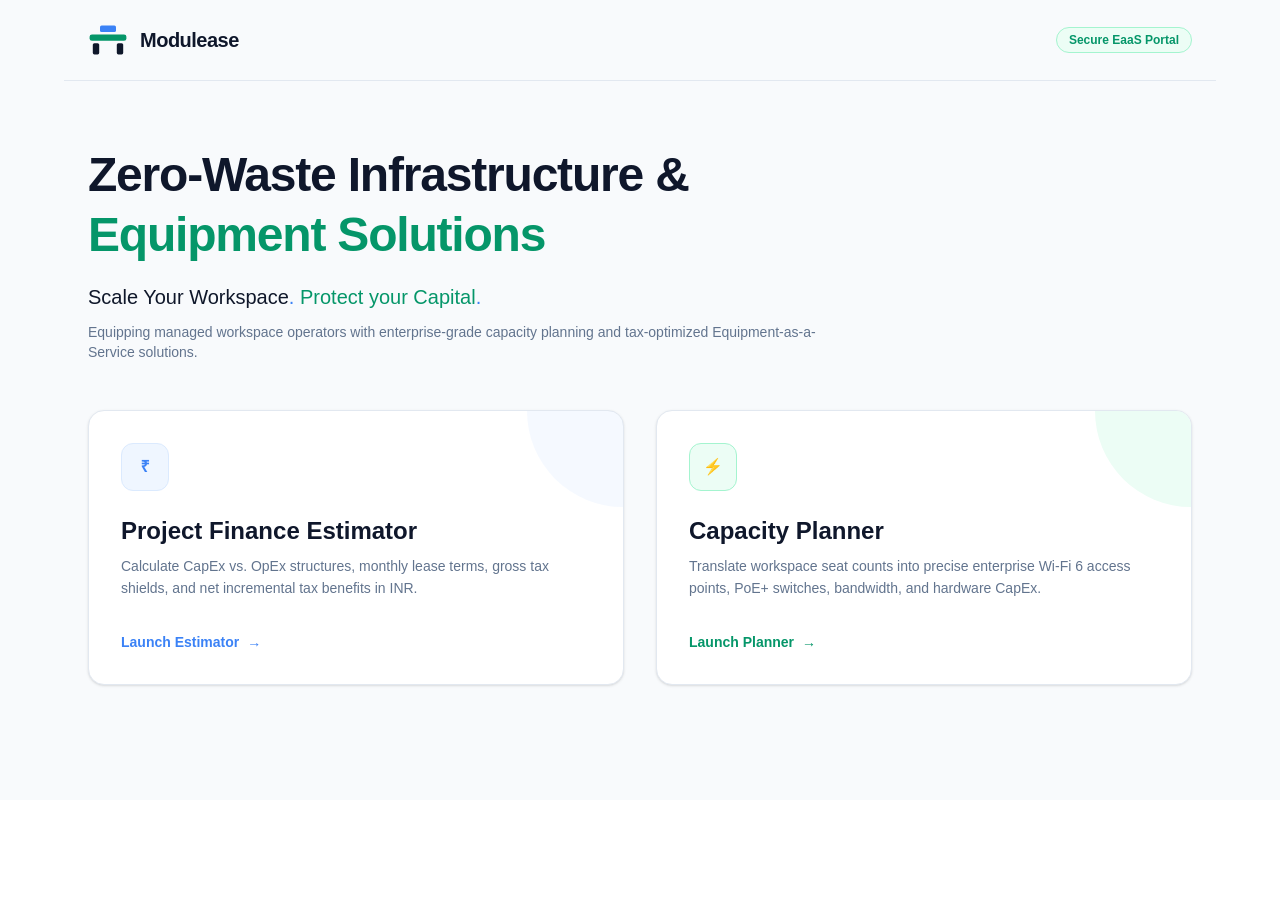
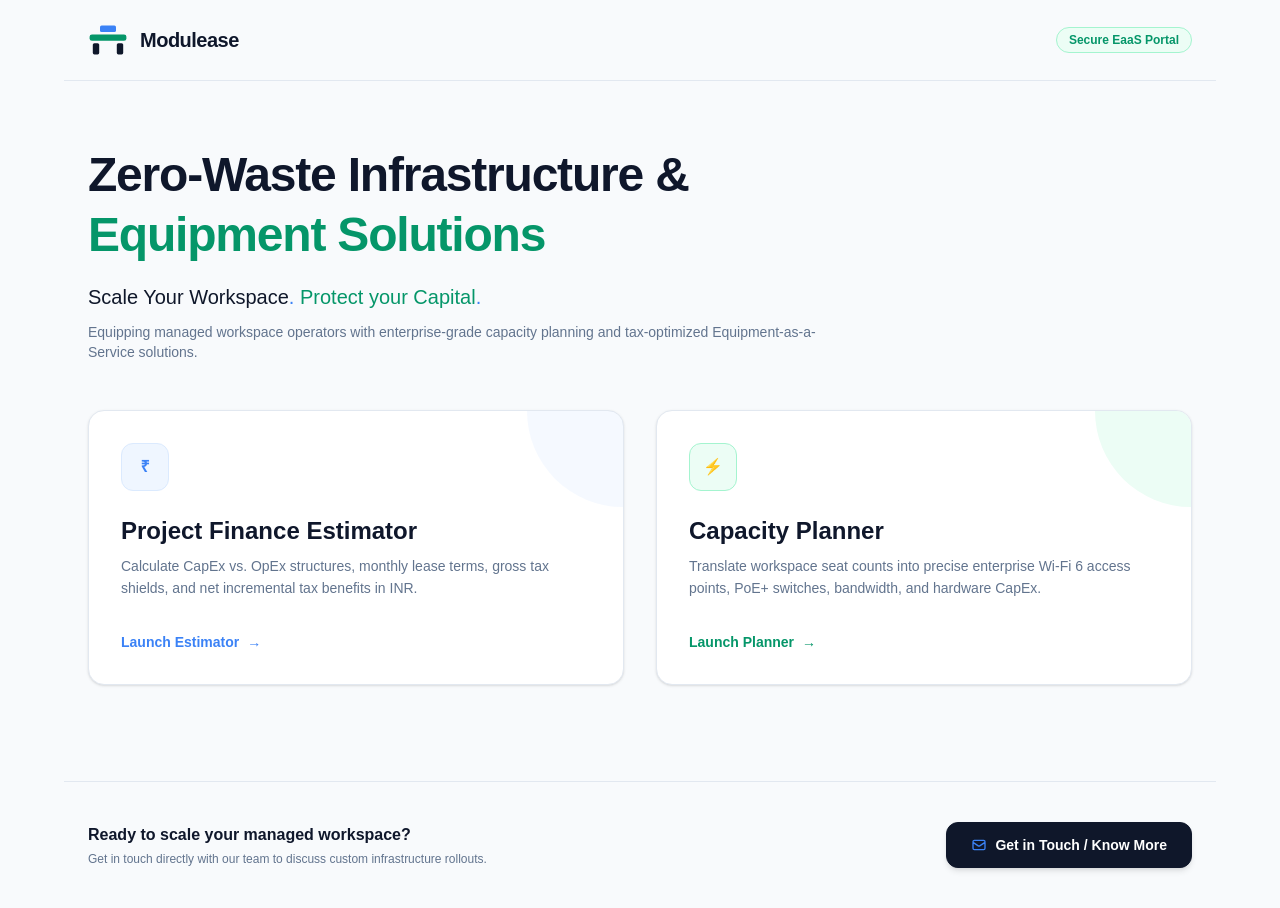
Before and after one commit to millenialbanker/eaas-platform-frontend, a Next.js app: page / in a window 1280 px wide. Before the commit the page ends 800 px from the top, so only its background shows below. Built offline with nearby package versions, Linux system fonts and the light colour scheme.

Commit message:
page.tsx

```diff
--- a/app/page.tsx
+++ b/app/page.tsx
@@ -18,7 +18,8 @@ function Logo() {
 
 export default function Home() {
   return (
-    <main className="min-h-screen bg-slate-50 text-slate-900 font-sans selection:bg-[#3B82F6] selection:text-white">
+    <main className="min-h-screen bg-slate-50 text-slate-900 font-sans selection:bg-[#3B82F6] selection:text-white flex flex-col justify-between">
+      <div>
         {/* Navigation Header */}
         <nav className="max-w-6xl mx-auto px-6 py-6 flex justify-between items-center border-b border-slate-200">
           <Logo />
@@ -87,6 +88,26 @@ export default function Home() {
 
           </div>
         </div>
+      </div>
+
+      {/* Footer CTA Section */}
+      <footer className="max-w-6xl w-full mx-auto px-6 py-10 border-t border-slate-200 mt-12 flex flex-col md:flex-row justify-between items-center gap-6">
+        <div>
+          <p className="font-bold text-slate-900 text-base">Ready to scale your managed workspace?</p>
+          <p className="text-xs text-slate-500 mt-1">Get in touch directly with our team to discuss custom infrastructure rollouts.</p>
+        </div>
+        <div>
+          <a
+            href="mailto:founder@modulease.site?subject=Inquiry%20regarding%20Modulease%20EaaS%20Portal"
+            className="bg-[#0F172A] hover:bg-slate-800 text-white px-6 py-3 rounded-xl font-bold text-sm shadow-md transition-all flex items-center gap-2 border border-slate-900"
+          >
+            <svg className="w-4 h-4 text-[#3B82F6]" fill="none" stroke="currentColor" viewBox="0 0 24 24">
+              <path strokeLinecap="round" strokeLinejoin="round" strokeWidth="2" d="M3 8l7.89 5.26a2 2 0 002.22 0L21 8M5 19h14a2 2 0 002-2V7a2 2 0 00-2-2H5a2 2 0 00-2 2v10a2 2 0 002 2z"></path>
+            </svg>
+            Get in Touch / Know More
+          </a>
+        </div>
+      </footer>
     </main>
   );
 }
```
Lines whose indentation alone changed are shown as unchanged.
